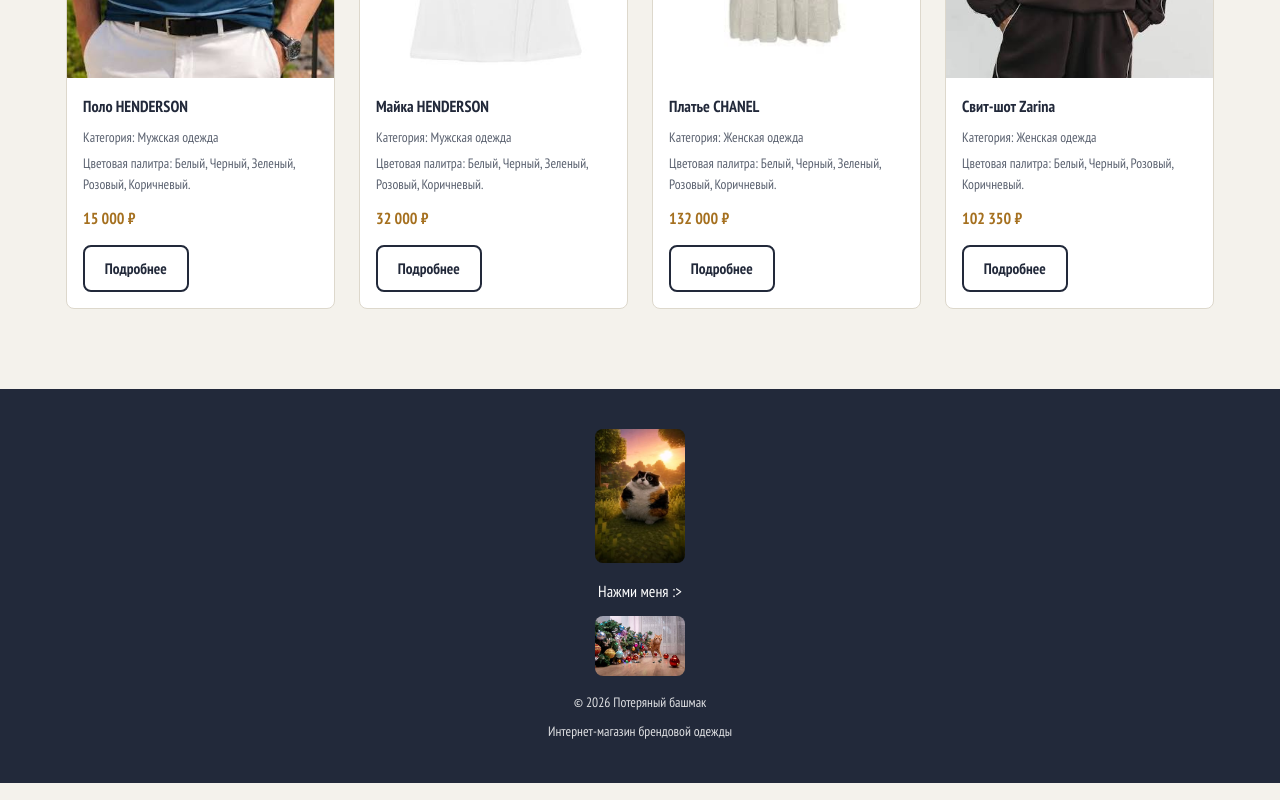
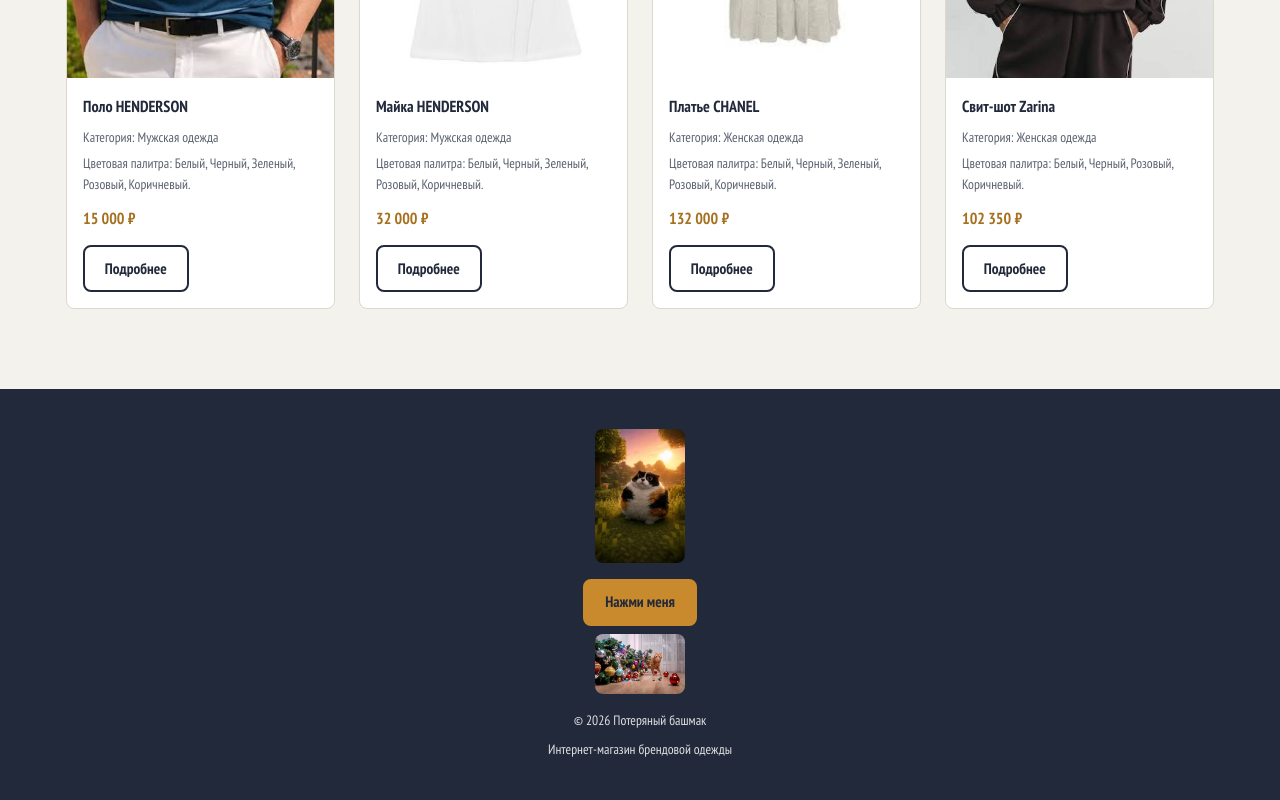
Before and after one commit to engurazovd/shop-bashmak, a plain HTML site: page pages/catalog.html in a window 1280 px wide. Shown: the part 1081-1881 px from the top of the page. Drawn offline with Linux system fonts and the light colour scheme.

Commit message:
gif котость

```diff
--- a/pages/catalog.html
+++ b/pages/catalog.html
@@ -138,7 +138,10 @@
 <footer class="site-footer">
     <div class="container">
         <img src="../images/kotost.jpg" alt="Котость" class="site-footer__mascot">
-         <a href="../index.html" class="site-header__link">Нажми меня :></a>
+         <details class="footer-spoiler">
+    <summary class="btn btn--primary">Нажми меня</summary>
+    <img src="../images/my-animation.gif" alt="Анимация" class="site-footer__gif">
+</details>
         <img src="../images/kotost2.jpg" alt="Котость" class="site-footer__mascot">
         <p>© 2026 Потеряный башмак</p>
         <p>Интернет-магазин брендовой одежды</p>
```
Also changed, not shown: 1 other file.
